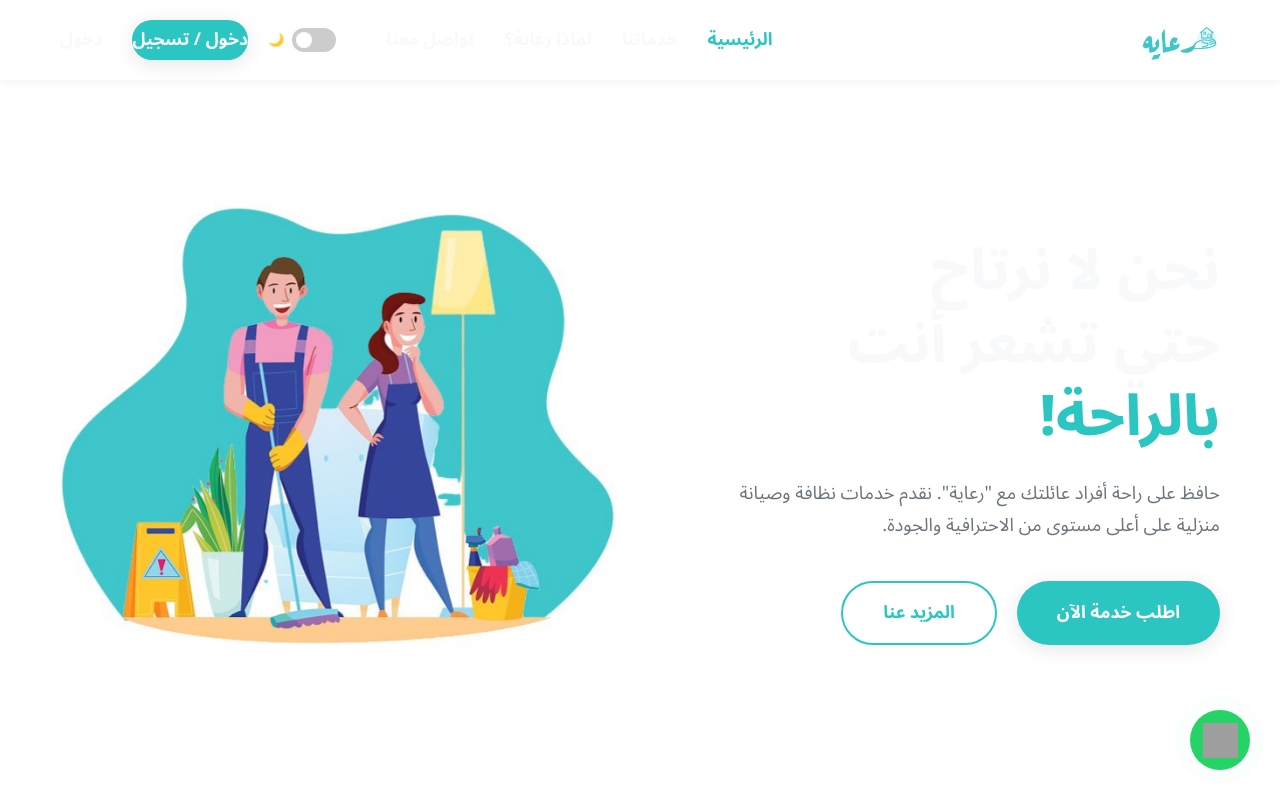
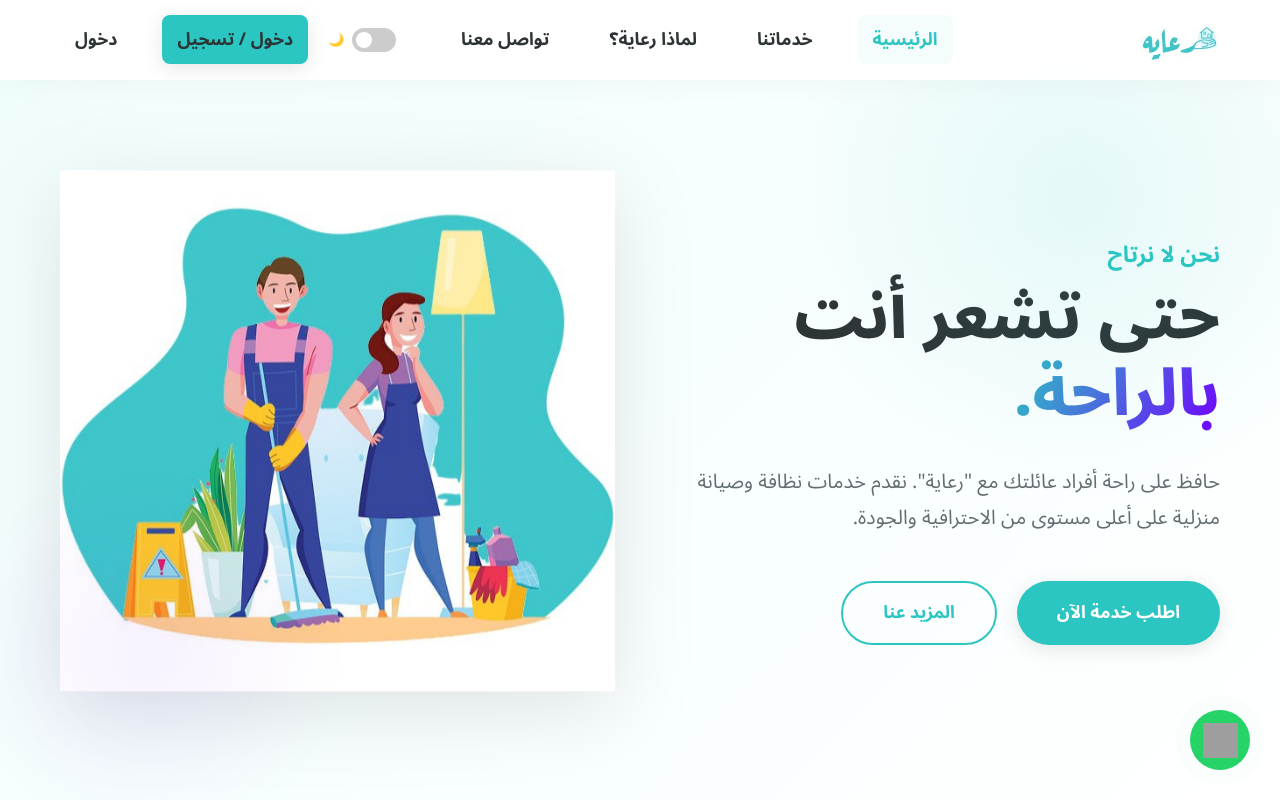
Before and after one commit to abdelrhman-hossam/Local-home-services, a website: page public/index.html in a window 1280 px wide. Shown: the top 800 px of the page. Drawn offline with Linux system fonts and the light colour scheme; no server answers; grey boxes are pictures that could not be loaded.

Commit message:
Professional UI Enhancements: Hero Typography, Glassmorphism Header, and Layout Animations

```diff
--- a/public/index.html
+++ b/public/index.html
@@ -16,8 +16,14 @@
   <!-- Styles -->
   <link rel="stylesheet" href="style.css">
 
-  <!-- Favicon -->
   <link rel="icon" type="image/png" href="photo_2025-12-19_22-23-03.jpg">
+
+  <!-- Theme Check -->
+  <script>
+    if (localStorage.getItem('theme') === 'dark') {
+      document.documentElement.setAttribute('data-theme', 'dark');
+    }
+  </script>
 </head>
 
 <body>
@@ -76,7 +82,9 @@
       <div class="container">
         <div class="hero-content">
           <div class="hero-text">
-            <h1>نحن لا نرتاح<br>حتي تشعر أنت <span class="text-primary">بالراحة!</span></h1>
+            <p style="color: var(--primary-color); font-weight: 700; margin-bottom: 5px; font-size: 1.4rem;">نحن لا
+              نرتاح</p>
+            <h1 style="margin-top: 0;">حتى تشعر أنت <span class="text-primary">بالراحة.</span></h1>
             <p>حافظ على راحة أفراد عائلتك مع "رعاية". نقدم خدمات نظافة وصيانة منزلية على أعلى مستوى من الاحترافية
               والجودة.</p>
             <div class="hero-buttons">
--- a/public/style.css
+++ b/public/style.css
@@ -7,12 +7,13 @@
     --primary-color: #2bc6c1;
     --primary-dark: #24aca7;
     --primary-light: #e0f7f6;
-    --secondary-color: #f8f9fa;
-    --text-dark: #343a40;
-    --text-light: #6c757d;
+    --secondary-color: #1a1d20;
+    --text-dark: #2d3436;
+    --text-light: #636e72;
     --white: #ffffff;
-    --bg-light: #f4f7f6;
+    --bg-light: #f8f9fa;
     --footer-bg: #1a1d20;
+    --gradient-hero: linear-gradient(135deg, #f0fdfd 0%, #ffffff 100%);
 
     /* Spacing & Layout */
     --container-width: 1200px;
@@ -119,9 +120,11 @@ header {
     top: 0;
     left: 0;
     background: var(--nav-bg);
-    backdrop-filter: blur(10px);
+    backdrop-filter: blur(15px);
+    -webkit-backdrop-filter: blur(15px);
     z-index: 1000;
-    box-shadow: var(--shadow-sm);
+    box-shadow: 0 4px 30px rgba(0, 0, 0, 0.03);
+    border-bottom: 1px solid rgba(255, 255, 255, 0.1);
     display: flex;
     align-items: center;
 }
@@ -146,17 +149,19 @@ header {
 
 .nav-links a {
     text-decoration: none;
-    color: var(--secondary-color);
+    color: var(--text-main);
     font-weight: 700;
     font-size: 1.1rem;
     transition: var(--transition);
     position: relative;
-    padding: 5px 0;
+    padding: 10px 15px;
+    border-radius: 8px;
 }
 
 .nav-links a:hover,
 .nav-links a.active {
     color: var(--primary-color);
+    background: rgba(43, 198, 193, 0.05);
 }
 
 .nav-links a::after {
@@ -246,6 +251,29 @@ header {
     background: var(--gradient-hero);
     padding-top: var(--header-height);
     position: relative;
+    overflow: hidden;
+}
+
+.hero-section::before {
+    content: '';
+    position: absolute;
+    width: 600px;
+    height: 600px;
+    background: radial-gradient(circle, rgba(43, 198, 193, 0.1) 0%, transparent 70%);
+    top: -100px;
+    right: -100px;
+    z-index: 0;
+}
+
+.hero-section::after {
+    content: '';
+    position: absolute;
+    width: 400px;
+    height: 400px;
+    background: radial-gradient(circle, rgba(112, 0, 255, 0.05) 0%, transparent 70%);
+    bottom: -50px;
+    left: -50px;
+    z-index: 0;
 }
 
 .hero-content {
@@ -256,19 +284,96 @@ header {
 }
 
 .hero-text h1 {
-    margin-bottom: 25px;
+    font-size: clamp(2.5rem, 5vw, 4rem);
+    line-height: 1.2;
+    margin-bottom: 30px;
+    font-weight: 800;
+    color: var(--text-main);
+    animation: fadeInUp 1s ease-out;
+}
+
+.hero-text h1 .text-primary {
+    background: linear-gradient(120deg, var(--primary-color), #7000ff);
+    -webkit-background-clip: text;
+    background-clip: text;
+    -webkit-text-fill-color: transparent;
+    position: relative;
+    display: inline-block;
+}
+
+.hero-text h1 .text-primary::after {
+    content: '';
+    position: absolute;
+    bottom: 5px;
+    right: 0;
+    width: 100%;
+    height: 8px;
+    background: rgba(43, 198, 193, 0.15);
+    z-index: -1;
 }
 
 .hero-text p {
     color: var(--text-light);
-    margin-bottom: 40px;
-    max-width: 500px;
+    margin-bottom: 45px;
+    max-width: 550px;
+    font-size: 1.25rem;
+    line-height: 1.8;
+    animation: fadeInUp 1s ease-out 0.2s backwards;
+}
+
+@keyframes fadeInUp {
+    from {
+        opacity: 0;
+        transform: translateY(30px);
+    }
+
+    to {
+        opacity: 1;
+        transform: translateY(0);
+    }
 }
 
 .hero-buttons {
     display: flex;
     gap: 20px;
     flex-wrap: wrap;
+    animation: fadeInUp 1s ease-out 0.4s backwards;
+}
+
+.btn {
+    padding: 15px 35px;
+    border-radius: 50px;
+    font-weight: 700;
+    font-size: 1.1rem;
+    cursor: pointer;
+    transition: all 0.4s cubic-bezier(0.175, 0.885, 0.32, 1.275);
+    text-decoration: none;
+    display: inline-block;
+    text-align: center;
+    border: none;
+}
+
+.btn-primary {
+    background: linear-gradient(135deg, var(--primary-color) 0%, #20ada9 100%);
+    color: white;
+    box-shadow: 0 10px 20px rgba(43, 198, 193, 0.2);
+}
+
+.btn-primary:hover {
+    transform: translateY(-5px) scale(1.05);
+    box-shadow: 0 15px 30px rgba(43, 198, 193, 0.3);
+}
+
+.btn-outline {
+    background: transparent;
+    border: 2px solid var(--primary-color);
+    color: var(--primary-color);
+}
+
+.btn-outline:hover {
+    background: var(--primary-color);
+    color: white;
+    transform: translateY(-5px);
 }
 
 .hero-img {
@@ -280,7 +385,20 @@ header {
     width: 100%;
     max-width: 600px;
     height: auto;
-    animation: float 6s ease-in-out infinite;
+    filter: drop-shadow(0 20px 40px rgba(0, 0, 0, 0.1));
+    animation: float 6s ease-in-out infinite, fadeInRight 1s ease-out;
+}
+
+@keyframes fadeInRight {
+    from {
+        opacity: 0;
+        transform: translateX(50px);
+    }
+
+    to {
+        opacity: 1;
+        transform: translateX(0);
+    }
 }
 
 @keyframes float {
```
Also changed, not shown: public/pro!.html (+10 -2 lines), public/services.html (+7 -1 lines).
